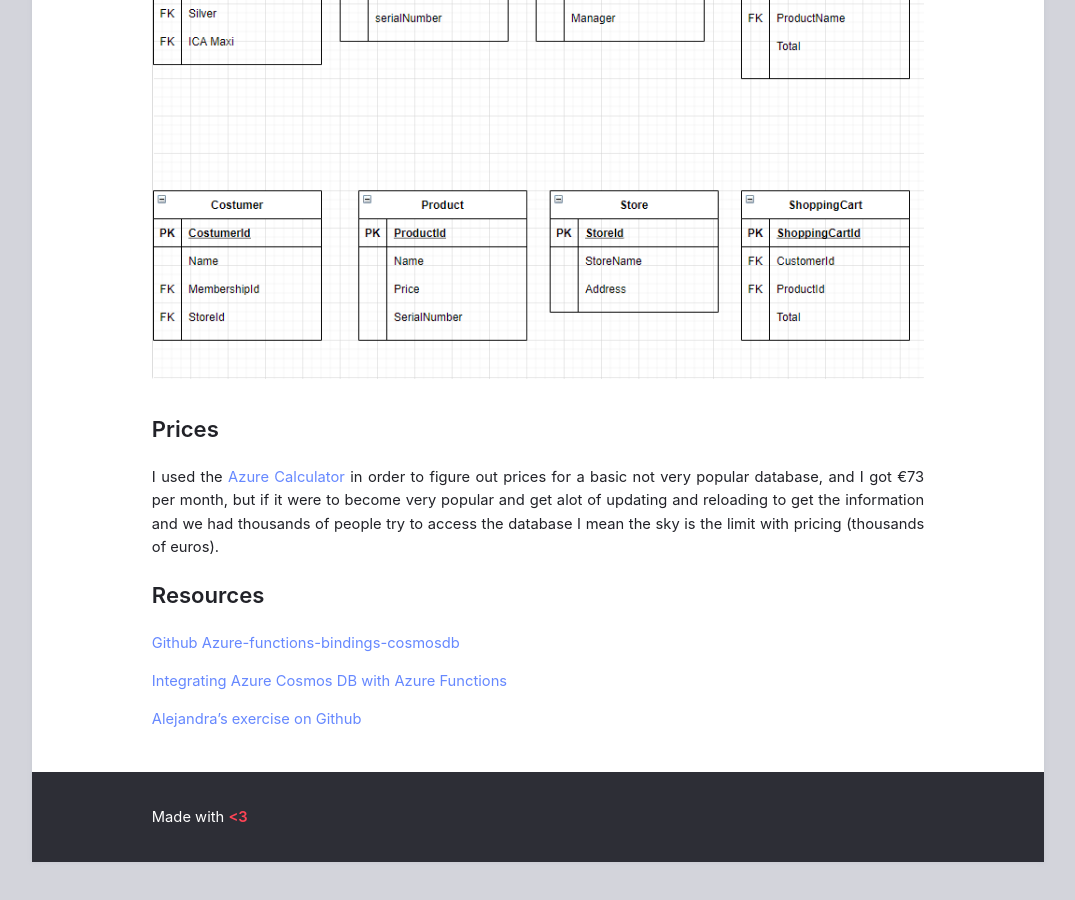
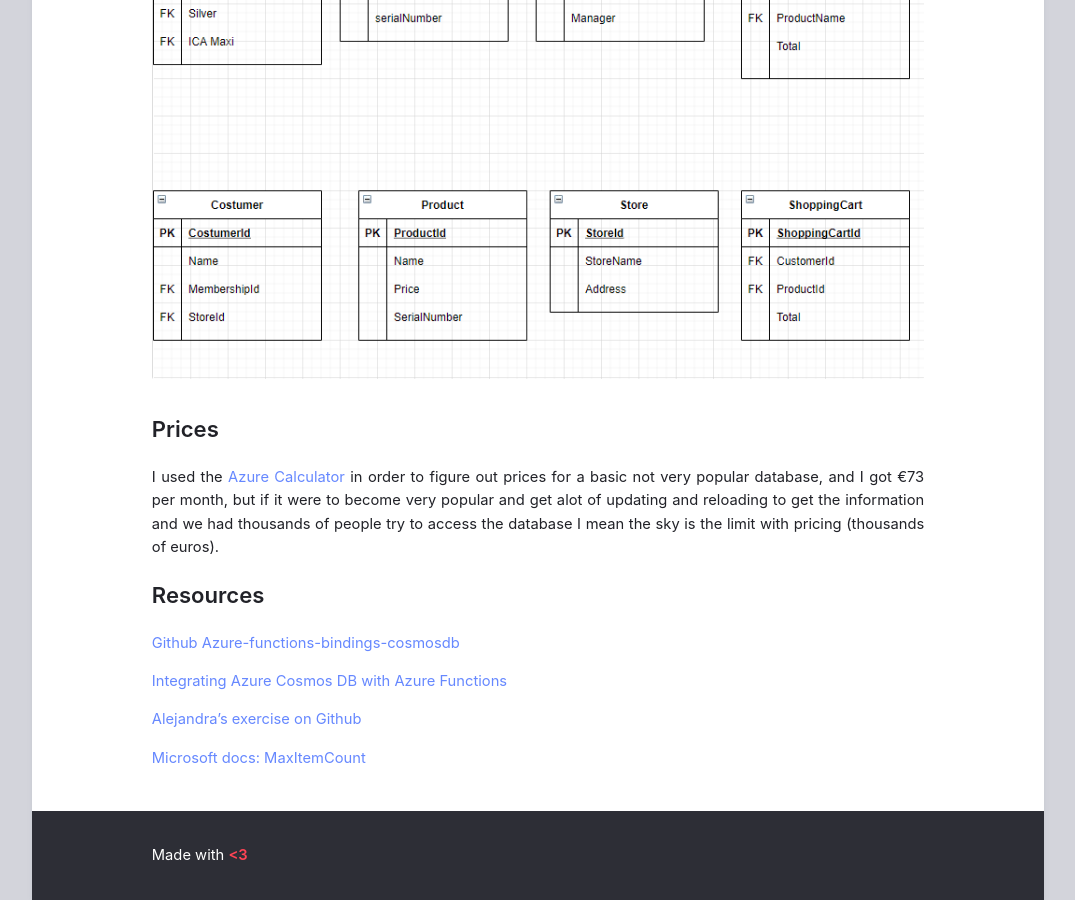
Before and after one commit to Alejandratala/alejandratala.github.io, a Jekyll site: the page built from _posts/2020-09-22-Databases-in-the-Cloud.md, in a window 1280 px wide and 900 px high, scrolled down 1958 px. Shown: the whole window, without its empty margins (102-1177 px from the left). Built offline with Jekyll 4.4.1, drawn with Linux system fonts in a browser that asks for light colours; before the commit the page ends 2820 px from its top, so only the background shows below that.

Commit message:
Update 2020-09-22-Databases-in-the-Cloud.md

```diff
--- a/_posts/2020-09-22-Databases-in-the-Cloud.md
+++ b/_posts/2020-09-22-Databases-in-the-Cloud.md
@@ -50,3 +50,5 @@ I used the [Azure Calculator](https://azure.microsoft.com/en-us/pricing/calculat
 [Integrating Azure Cosmos DB with Azure Functions](https://www.youtube.com/watch?v=L88quzuyjDY)
 
 [Alejandra's exercise on Github](https://github.com/Alejandratala/cloud-blog-5)
+
+[Microsoft docs: MaxItemCount](https://docs.microsoft.com/en-us/dotnet/api/microsoft.azure.documents.client.feedoptions.maxitemcount?view=azure-dotnet)
```
